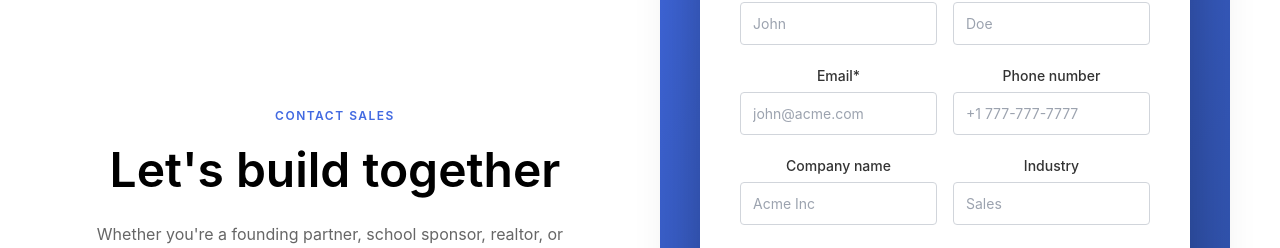
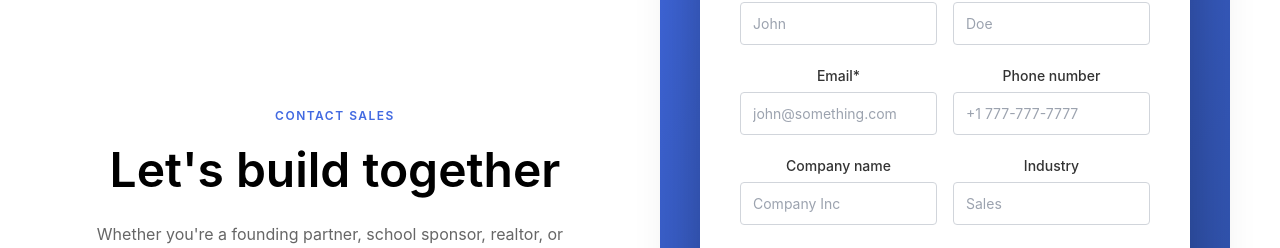
Before and after one commit to ani-vtc/form_submission, a React (Vite) app: page / in a window 1280 px wide. Shown: the part 249-497 px from the top of the page. Built offline with nearby package versions, Linux system fonts and the light colour scheme.

Commit message:
small updates

```diff
--- a/index.html
+++ b/index.html
@@ -4,7 +4,7 @@
     <meta charset="UTF-8" />
     <link rel="icon" type="image/svg+xml" href="/vite.svg" />
     <meta name="viewport" content="width=device-width, initial-scale=1.0" />
-    <title>Vite + React + TS</title>
+    <title>VTCo Contact Form</title>
   </head>
   <body>
     <div id="root"></div>
--- a/src/client/components/form.tsx
+++ b/src/client/components/form.tsx
@@ -126,7 +126,7 @@ function Form() {
                                     value={form.email}
                                     onChange={handleChange}
                                     className={errors.email ? "error" : ""}
-                                    placeholder="john@acme.com"
+                                    placeholder="john@something.com"
                                 />
                                 {errors.email && <span className="error-message">{errors.email}</span>}
                             </div>
@@ -147,7 +147,7 @@ function Form() {
                         <div className="form-row">
                             <div>
                                 <label>Company name</label>
-                                <input type="text" name="company" value={form.company} onChange={handleChange} placeholder="Acme Inc" />
+                                <input type="text" name="company" value={form.company} onChange={handleChange} placeholder="Company Inc" />
                             </div>
                             <div>
                                 <label>Industry</label>
```
